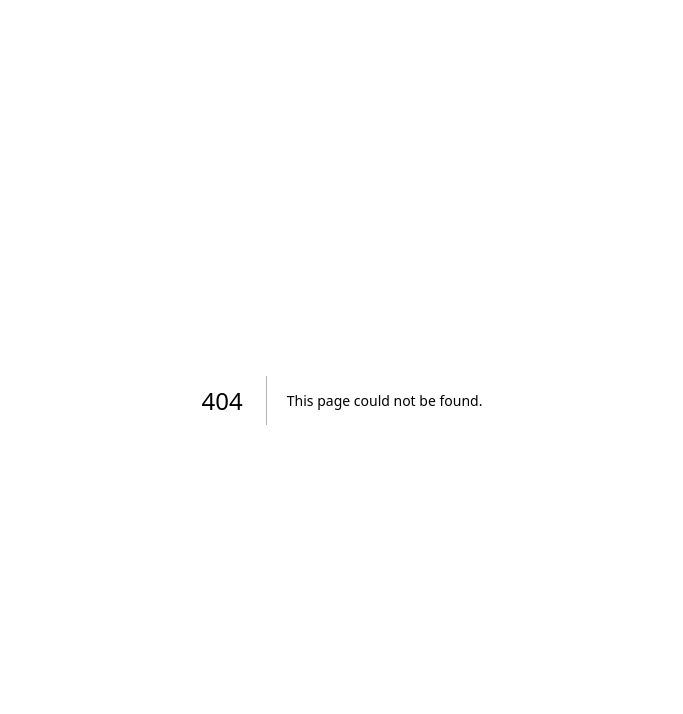
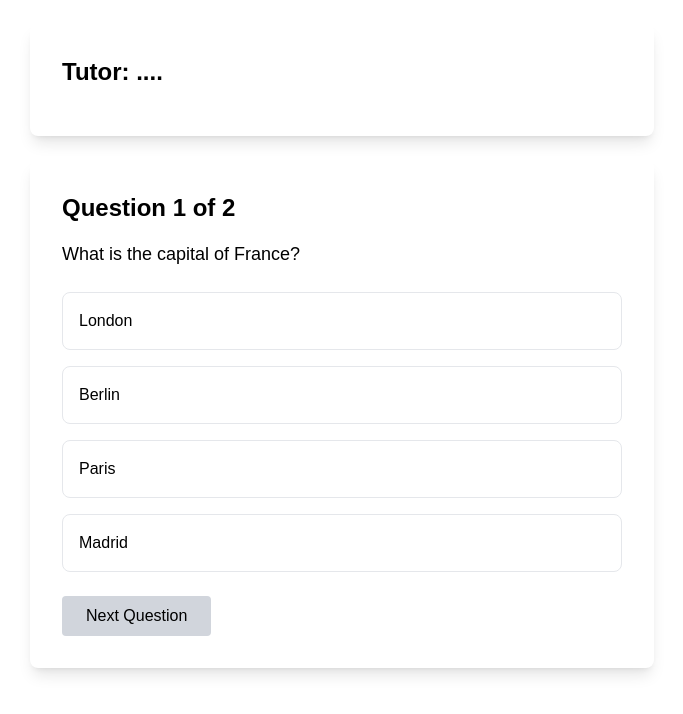
Before and after one commit to michniks2001/overthinker-ai, a Next.js app: page /quiz in a window 1280 px wide. Before the commit this address had no page. Shown: the top 714 px of the page, without its empty margins (298-981 px from the left). Built offline with nearby package versions, Linux system fonts and the light colour scheme.

Commit message:
quiz page with sample questions

```diff
--- /dev/null
+++ b/app/quiz/page.js
@@ -0,0 +1,114 @@
+"use client"
+
+import { useState } from 'react';
+
+const QuizPage = () => {
+    const [currentQuestion, setCurrentQuestion] = useState(0);
+    const [selectedAnswer, setSelectedAnswer] = useState(null);
+    const [score, setScore] = useState(0);
+    const [showResults, setShowResults] = useState(false);
+
+    // Sample questions, should be replaced with AI response
+    const questions = [
+        {
+            question: "What is the capital of France?",
+            type: "multiple choice",
+            options: ["London", "Berlin", "Paris", "Madrid"],
+            correctAnswer: 2
+        },
+        {
+            question: "What is 2 + 2?",
+            type: "multiple choice",
+            options: ["3", "4", "5", "6"],
+            correctAnswer: 1
+        }
+    ];
+
+    const handleAnswerSelect = (answerIndex) => {
+        setSelectedAnswer(answerIndex);
+    };
+
+    const handleNextQuestion = () => {
+        if (selectedAnswer === questions[currentQuestion].correctAnswer) {
+            setScore(score + 1);
+        }
+
+        if (currentQuestion + 1 < questions.length) {
+            setCurrentQuestion(currentQuestion + 1);
+            setSelectedAnswer(null);
+        } else {
+            setShowResults(true);
+        }
+    };
+
+    const handleRestart = () => {
+        setCurrentQuestion(0);
+        setSelectedAnswer(null);
+        setScore(0);
+        setShowResults(false);
+    };
+
+    if (showResults) {
+        return (
+            <div className="max-w-2xl mx-auto p-6 text-black">
+                <div className="bg-white rounded-lg shadow-lg p-8">
+                    <h2 className="text-2xl font-bold mb-4">Tutor: ....</h2>
+                </div>
+                <br></br>
+                <div className="bg-white rounded-lg shadow-lg p-8">
+                    <h2 className="text-2xl font-bold mb-4">Quiz Results</h2>
+                    <p className="text-lg mb-4">Your score: {score} out of {questions.length}</p>
+                    <button
+                        onClick={handleRestart}
+                        className="bg-blue-500 text-white px-6 py-2 rounded hover:bg-blue-600 transition-colors"
+                    >
+                        Restart Quiz
+                    </button>
+                </div>
+            </div>
+        );
+    }
+
+    return (
+        <div className="max-w-2xl mx-auto p-6 text-black">
+            <div className="bg-white rounded-lg shadow-lg p-8">
+                    <h2 className="text-2xl font-bold mb-4">Tutor: ....</h2>
+            </div>
+            <br></br>
+            <div className="bg-white rounded-lg shadow-lg p-8">
+                <h2 className="text-2xl font-bold mb-4">Question {currentQuestion + 1} of {questions.length}</h2>
+                <p className="text-lg mb-6">{questions[currentQuestion].question}</p>
+
+                <div className="space-y-4">
+                    {questions[currentQuestion].options.map((option, index) => (
+                        <button
+                            key={index}
+                            onClick={() => handleAnswerSelect(index)}
+                            className={`w-full text-left p-4 rounded-lg border transition-colors ${
+                                selectedAnswer === index
+                                    ? 'bg-blue-100 border-blue-500'
+                                    : 'hover:bg-gray-50 border-gray-200'
+                            }`}
+                        >
+                            {option}
+                        </button>
+                    ))}
+                </div>
+
+                <button
+                    onClick={handleNextQuestion}
+                    disabled={selectedAnswer === null}
+                    className={`mt-6 px-6 py-2 rounded transition-colors ${
+                        selectedAnswer === null
+                            ? 'bg-gray-300 cursor-not-allowed'
+                            : 'bg-blue-500 text-white hover:bg-blue-600'
+                    }`}
+                >
+                    {currentQuestion + 1 === questions.length ? 'Finish Quiz' : 'Next Question'}
+                </button>
+            </div>
+        </div>
+    );
+};
+
+export default QuizPage;
```
